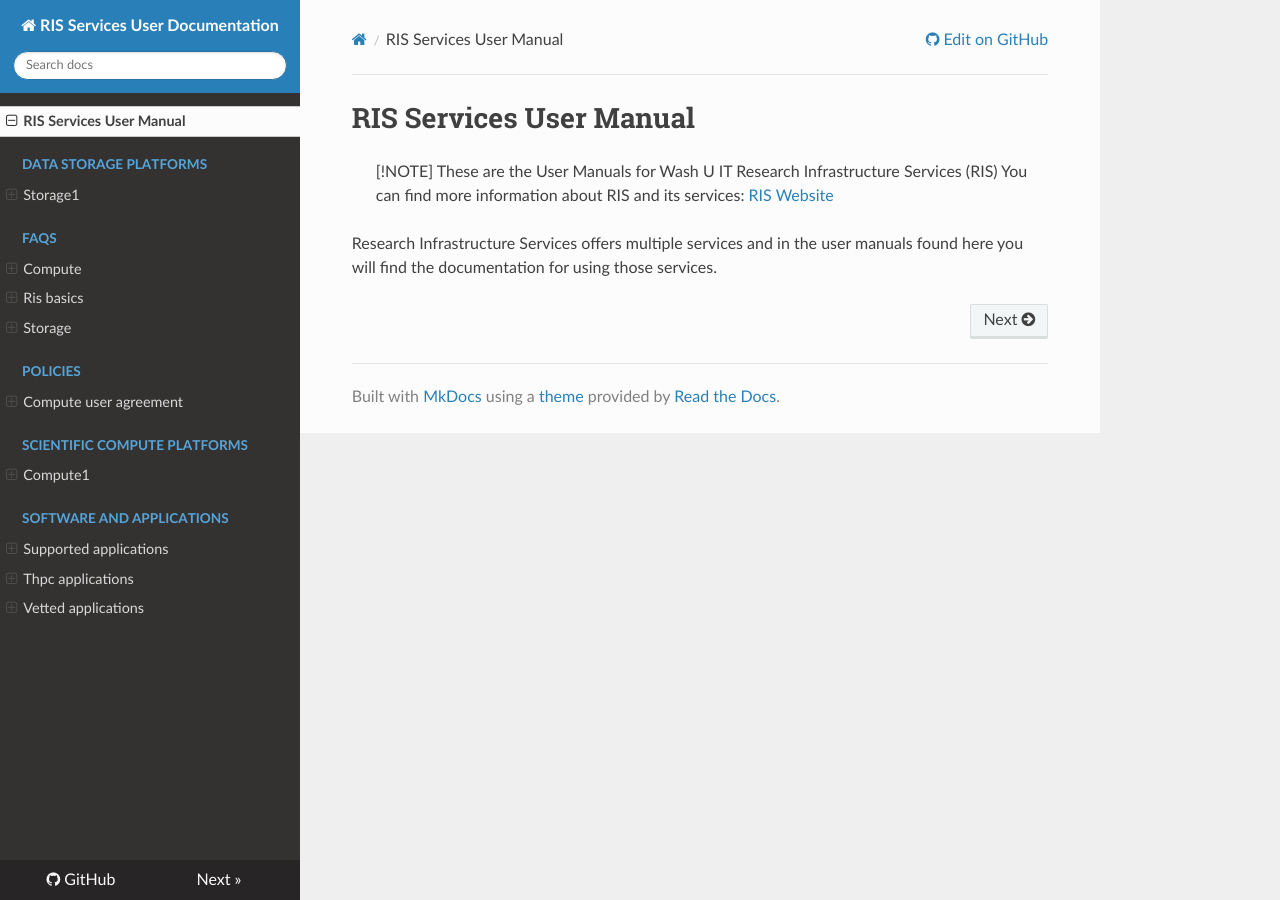
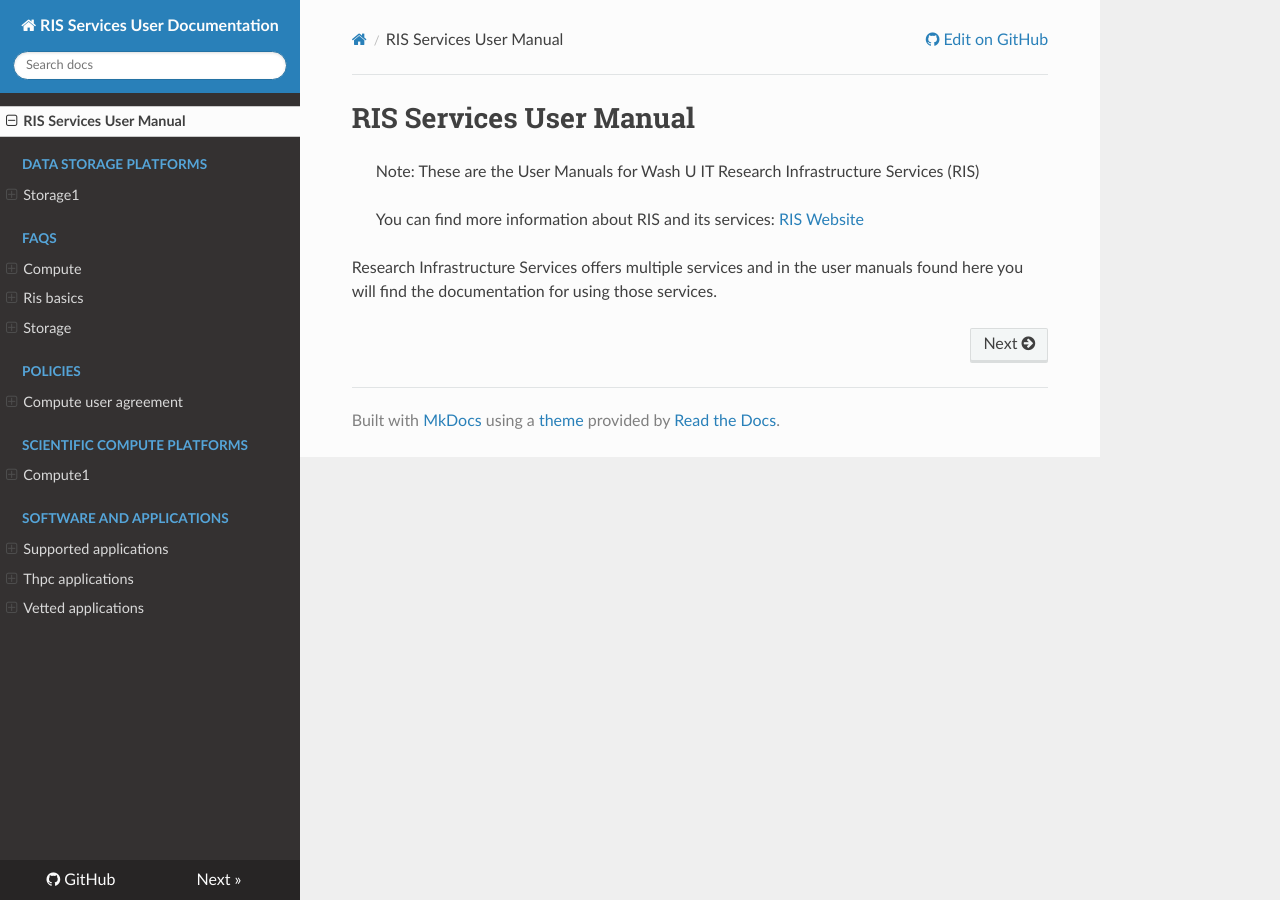
Before and after one commit to elynrfw/docs-test, an MkDocs documentation site: the page built from docs/index.md, in a window 1280 px wide. Built offline with MkDocs 1.6.1, drawn with Linux system fonts in a browser that asks for light colours; nearby versions of some CDN libraries.

```diff
--- a/docs/index.md
+++ b/docs/index.md
@@ -1,8 +1,9 @@
 # RIS Services User Manual
 
 
-> [!NOTE]
+> Note:
 > These are the User Manuals for Wash U IT Research Infrastructure Services (RIS)
+>
 > You can find more information about RIS and its services:  [RIS Website](https://ris.wustl.edu/)
 
 Research Infrastructure Services offers multiple services and in the user manuals found here
```
